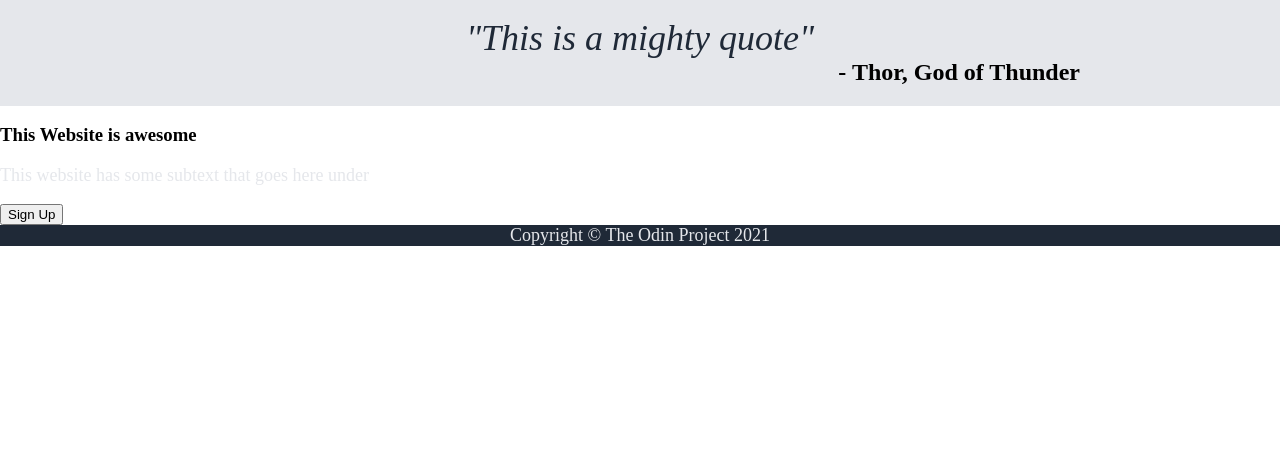
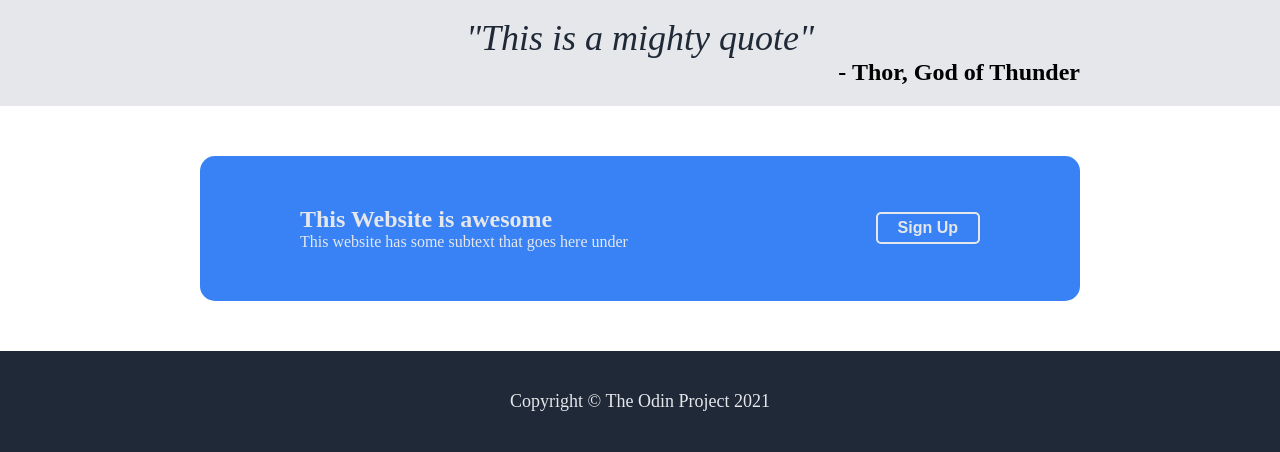
Before and after one commit to MiniBT/landing-page, a plain HTML site: page index.html in a window 1280 px wide. Shown: the part 836-1288 px from the top of the page. Before the commit the page ends 1082 px from the top, so only its background shows below. Drawn offline with Linux system fonts and the light colour scheme.

Commit message:
Add Call to Actio nsection, and edit footer section

```diff
--- a/index.html
+++ b/index.html
@@ -53,11 +53,13 @@
         </div>
 
         <div class="call">
-            <div class="content">
-                <h3>This Website is awesome</h3>
-                <p>This website has some subtext that goes here under</p>
+            <div class ="section">
+                <div>
+                    <h3>This Website is awesome</h3>
+                    <p>This website has some subtext that goes here under</p>
+                </div>
+                <button type="button">Sign Up</button>
             </div>
-            <button type="button">Sign Up</button>
         </div>
 
         <div class="footer">
--- a/style.css
+++ b/style.css
@@ -36,7 +36,7 @@ a {
     color: #E5E7EB;
     justify-content: center;
     align-items: center;
-    height: 80px;
+    padding: 40px 0;
 
 }
 .image {
@@ -77,6 +77,7 @@ h1 {
     border: 0;
     color: #E5E7EB;
     font-weight: bold;
+    flex: 1;
 }
 
 .info {
@@ -132,3 +133,46 @@ h1 {
     font-size: 24px;
     align-self: flex-end;
 }
+
+.call {
+    display: flex;
+    justify-content: center;
+    align-items: center;
+    padding: 50px 200px;
+
+}
+
+.section {
+    flex: 1;
+    background-color: #3882F6;
+    width: auto;
+    padding: 50px 100px;
+    display: flex;
+    align-items: center;
+    border-radius: 15px;
+
+}
+
+.section button {
+    margin-left: auto;
+    padding: 5px 20px;
+    background-color: #3882F6;
+    border-radius: 5px;
+    font-weight: bold;
+    font-size: 100%;
+    color: #E5E7EB;
+    border-color: #E5E7EB;
+    border-style: solid;
+}
+
+.section h3 {
+    font-size: 24px;
+    font-weight: bold;
+    color: #E5E7EB;
+    margin: 0px;
+}
+
+.section p {
+    margin: 0px;
+    color: #E5E7EB;
+}
```
